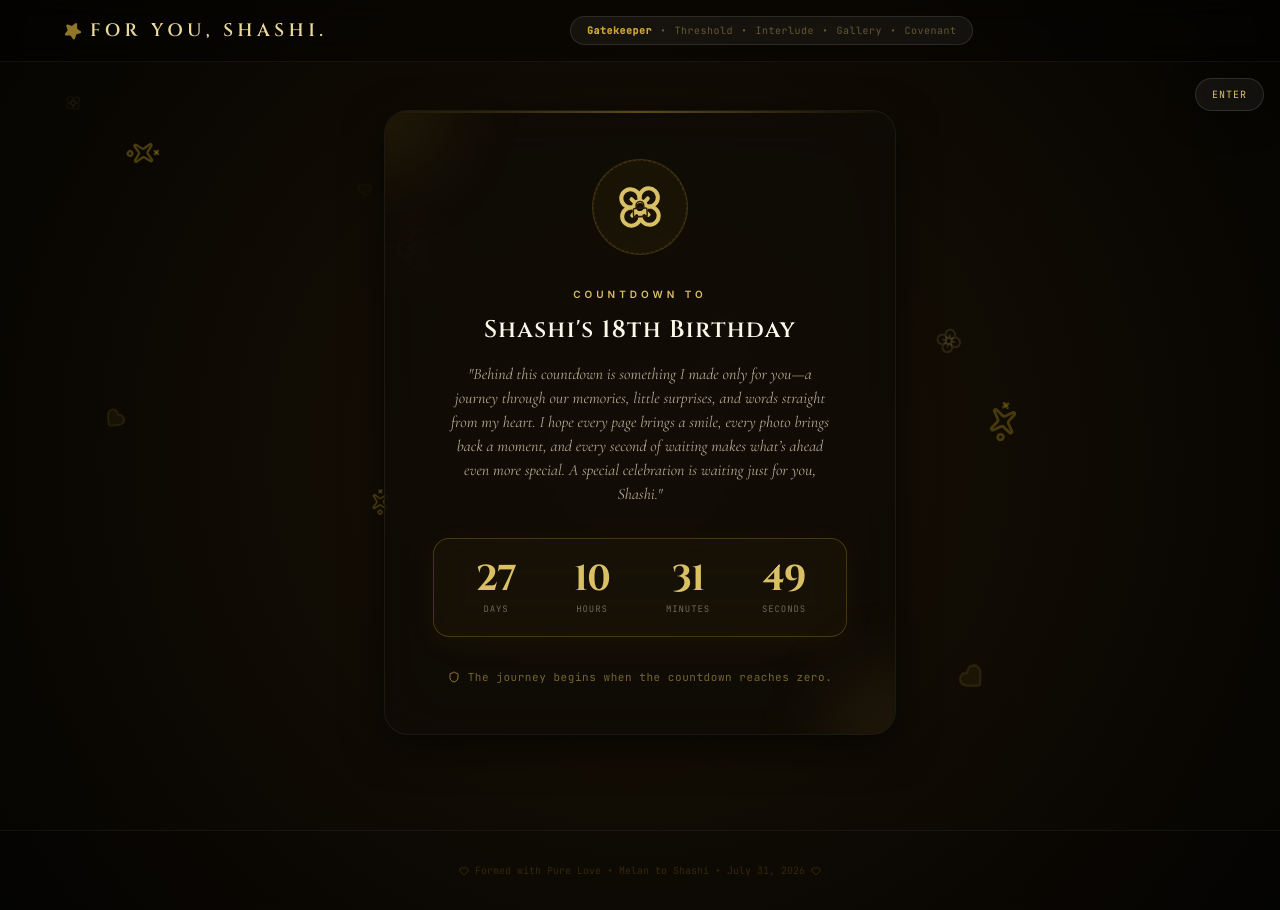
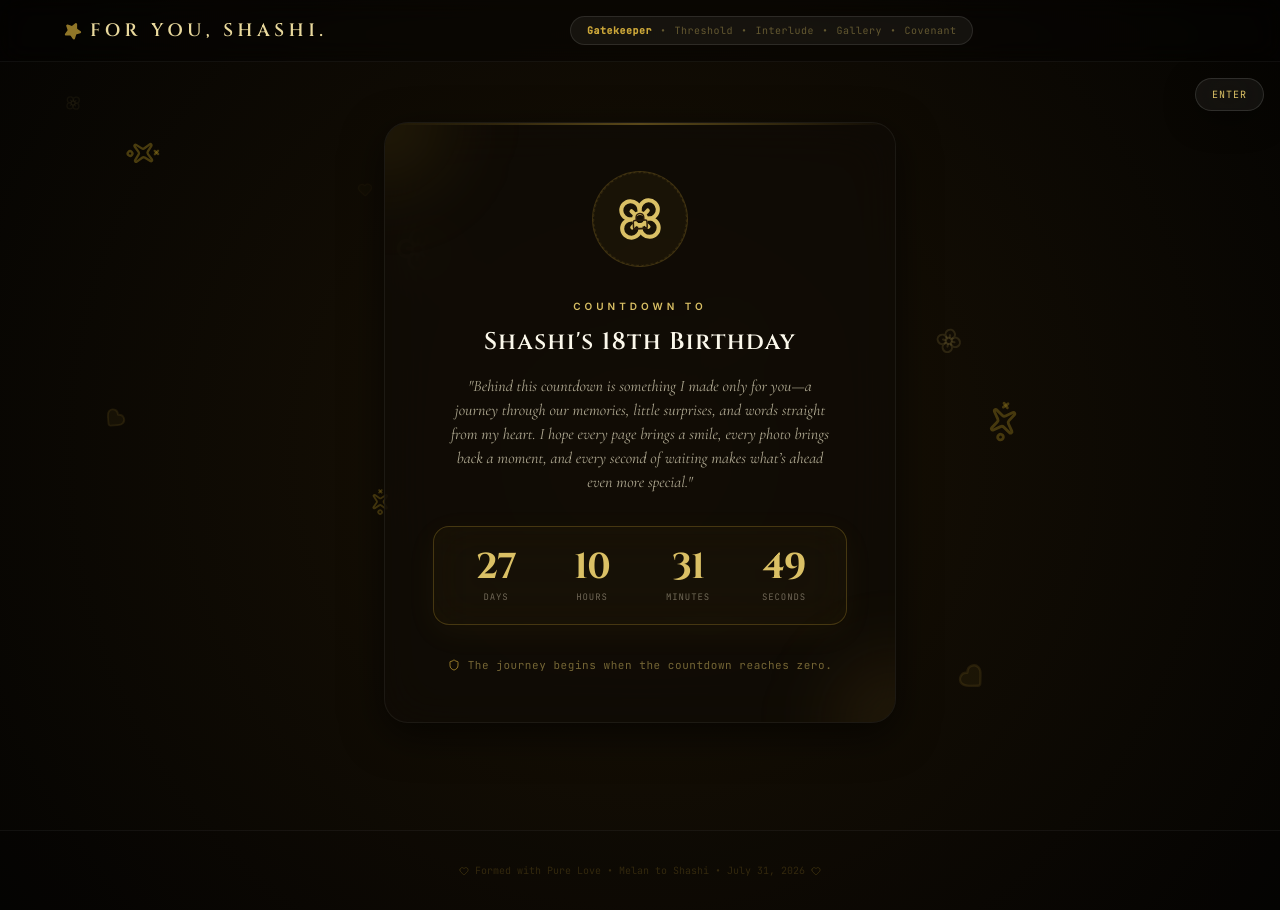
Before and after one commit to Nawishka/MS0731, a React (Vite) app: page / in a window 1280 px wide. Built offline with nearby package versions, Linux system fonts and the light colour scheme.

Commit message:
Update LockedGate.tsx

```diff
--- a/src/components/LockedGate.tsx
+++ b/src/components/LockedGate.tsx
@@ -121,7 +121,7 @@ export default function LockedGate({ targetDate, onOpenBypass, onTimerExpire }:
           Shashi's 18th Birthday
         </h2>
         <p className="font-serif italic text-base text-gold-100/70 max-w-sm mx-auto mb-8">
-          "Behind this countdown is something I made only for you—a journey through our memories, little surprises, and words straight from my heart. I hope every page brings a smile, every photo brings back a moment, and every second of waiting makes what’s ahead even more special. A special celebration is waiting just for you, Shashi."
+          "Behind this countdown is something I made only for you—a journey through our memories, little surprises, and words straight from my heart. I hope every page brings a smile, every photo brings back a moment, and every second of waiting makes what’s ahead even more special."
         </p>
 
         {/* Massive Ticking Countdown */}
```
